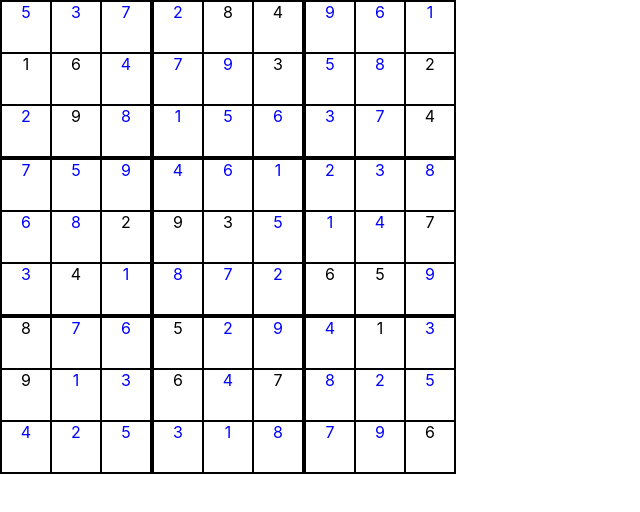
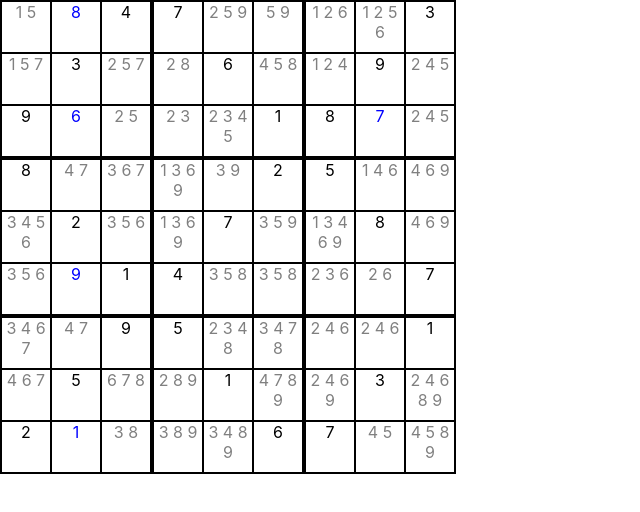
Before and after one commit to potsbo/sudoku-solver, a React (Create React App) app: page / in a window 1280 px wide. Shown: the top 512 px of the page, without its empty margins (0-640 px from the left). Built offline with nearby package versions, Linux system fonts and the light colour scheme.

Commit message:
Use a difficult problem set

```diff
--- a/src/App.tsx
+++ b/src/App.tsx
@@ -344,8 +344,26 @@ const rank3Board = () => {
   return new Board(init);
 }
 
+const difficult = () => {
+  // https://cracking-the-cryptic.web.app/sudoku/497rhdJp27
+  const init = [
+    [0, 0, 4, 7, 0, 0, 0, 0, 3],
+    [0, 3, 0, 0, 6, 0, 0, 9, 0],
+    [9, 0, 0, 0, 0, 1, 8, 0, 0],
+
+    [8, 0, 0, 0, 0, 2, 5, 0, 0],
+    [0, 2, 0, 0, 7, 0, 0, 8, 0],
+    [0, 0, 1, 4, 0, 0, 0, 0, 7],
+
+    [0, 0, 9, 5, 0, 0, 0, 0, 1],
+    [0, 5, 0, 0, 1, 0, 0, 3, 0],
+    [2, 0, 0, 0, 0, 6, 7, 0, 0],
+  ]
+  return new Board(init);
+}
+
 function App() {
-  const board = rank3Board()
+  const board = difficult()
 
   while (board.updatable()) {
     board.update()
```
